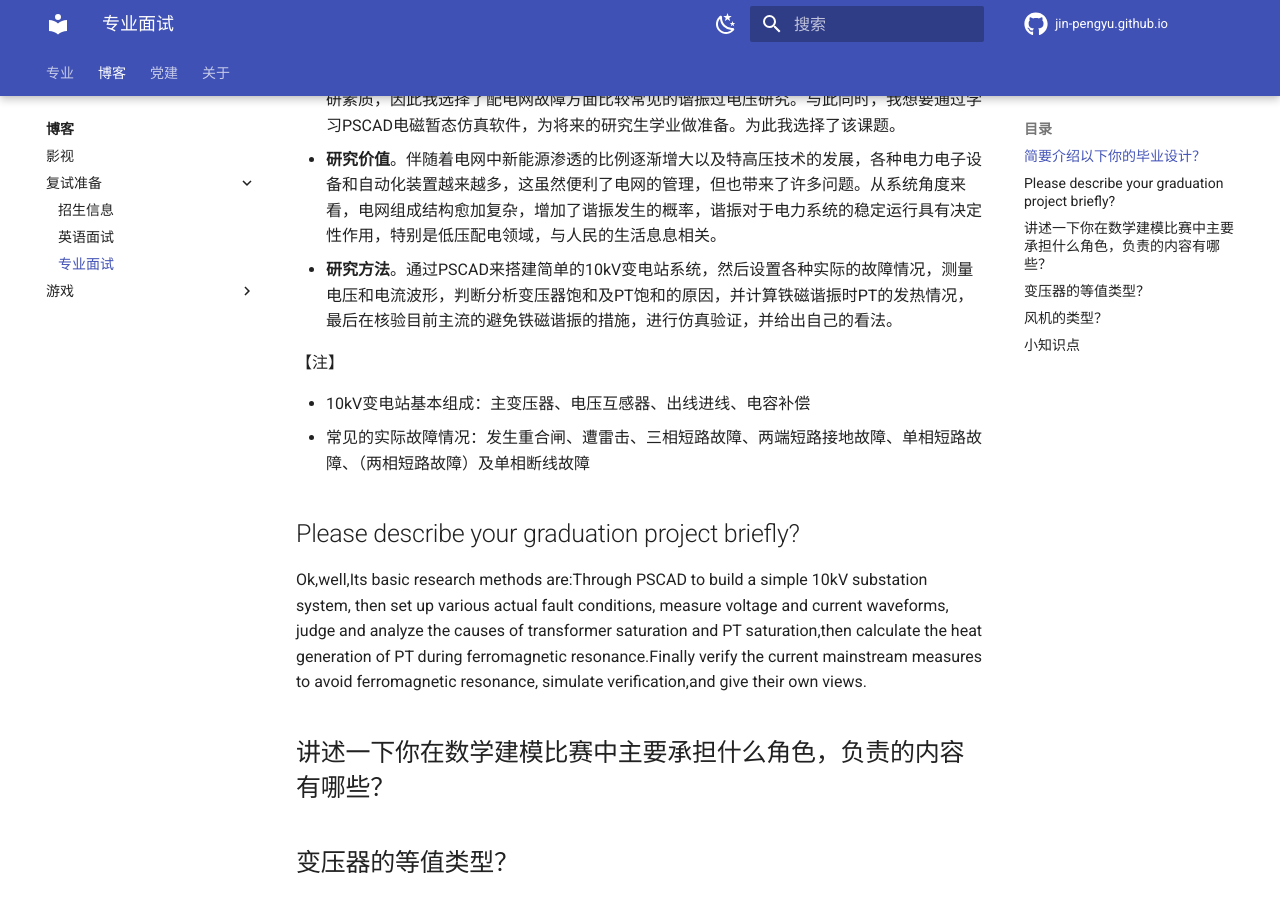
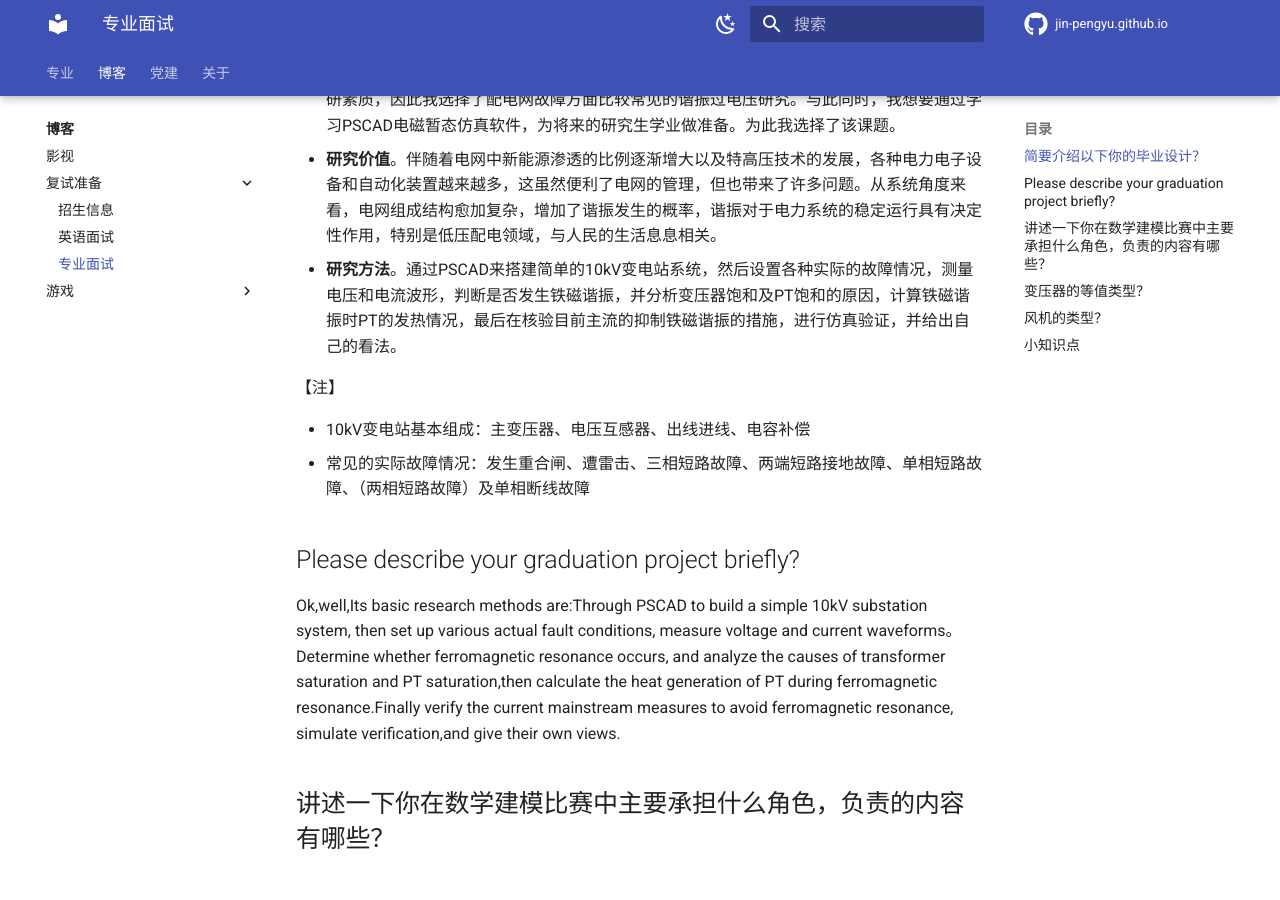
Before and after one commit to Pengyu-Jin/Pengyu-Jin.github.io, an MkDocs documentation site: the page built from docs/blog/pre-interview/major-interview.md, in a window 1280 px wide and 900 px high, scrolled down 284 px. Built offline with MkDocs 1.6.1 and Material for MkDocs 9.7.7, drawn with Linux system fonts in a browser that asks for light colours.

Commit message:
change style178

```diff
--- a/docs/blog/pre-interview/major-interview.md
+++ b/docs/blog/pre-interview/major-interview.md
@@ -4,7 +4,7 @@
 
 - **选题原因**。原因主要是我想做一些和实际应用比较贴合的课题，初步培养自己的动手能力和科研素质，因此我选择了配电网故障方面比较常见的谐振过电压研究。与此同时，我想要通过学习PSCAD电磁暂态仿真软件，为将来的研究生学业做准备。为此我选择了该课题。
 - **研究价值**。伴随着电网中新能源渗透的比例逐渐增大以及特高压技术的发展，各种电力电子设备和自动化装置越来越多，这虽然便利了电网的管理，但也带来了许多问题。从系统角度来看，电网组成结构愈加复杂，增加了谐振发生的概率，谐振对于电力系统的稳定运行具有决定性作用，特别是低压配电领域，与人民的生活息息相关。
-- **研究方法**。通过PSCAD来搭建简单的10kV变电站系统，然后设置各种实际的故障情况，测量电压和电流波形，判断分析变压器饱和及PT饱和的原因，并计算铁磁谐振时PT的发热情况，最后在核验目前主流的避免铁磁谐振的措施，进行仿真验证，并给出自己的看法。
+- **研究方法**。通过PSCAD来搭建简单的10kV变电站系统，然后设置各种实际的故障情况，测量电压和电流波形，判断是否发生铁磁谐振，并分析变压器饱和及PT饱和的原因，计算铁磁谐振时PT的发热情况，最后在核验目前主流的抑制铁磁谐振的措施，进行仿真验证，并给出自己的看法。
 
 【注】
 
@@ -13,7 +13,7 @@
 
 ## Please describe your graduation project briefly?
 
-Ok,well,Its basic research methods are:Through PSCAD to build a simple 10kV substation system, then set up various actual fault conditions, measure voltage and current waveforms, judge and analyze the causes of transformer saturation and PT saturation,then calculate the heat generation of PT during ferromagnetic resonance.Finally verify the current mainstream measures to avoid ferromagnetic resonance, simulate verification,and give their own views.
+Ok,well,Its basic research methods are:Through PSCAD to build a simple 10kV substation system, then set up various actual fault conditions, measure voltage and current waveforms。Determine whether ferromagnetic resonance occurs, and analyze the causes of transformer saturation and PT saturation,then calculate the heat generation of PT during ferromagnetic resonance.Finally verify the current mainstream measures to avoid ferromagnetic resonance, simulate verification,and give their own views.
 
 ## 讲述一下你在数学建模比赛中主要承担什么角色，负责的内容有哪些？
 
```
